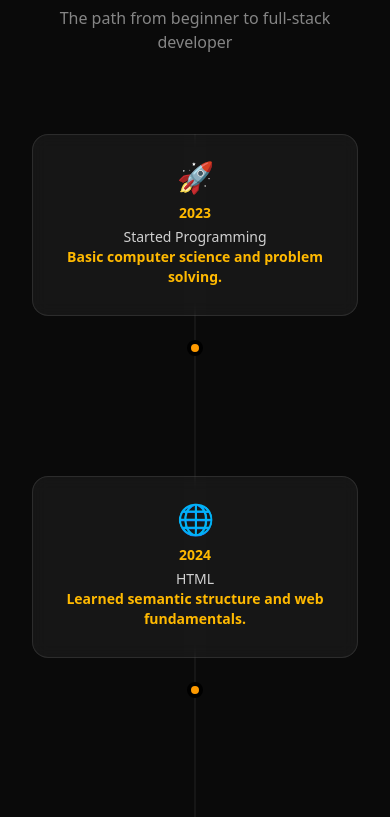
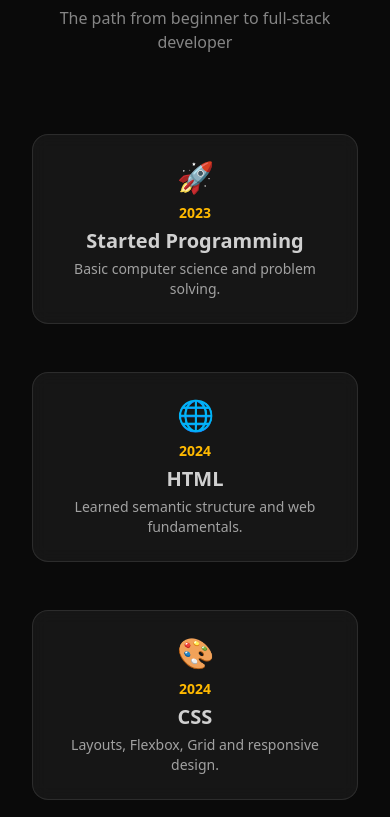
Before and after one commit to ankush-45aj/portfolio, a React (Vite) app: page /projects in a window 390 px wide. Shown: the part 3540-4357 px from the top of the page. Built offline with nearby package versions, Linux system fonts and the light colour scheme.

Commit message:
now it is stable version

```diff
--- a/src/sections/Project.jsx
+++ b/src/sections/Project.jsx
@@ -1,7 +1,6 @@
 import { useRef, useEffect } from "react";
 import gsap from "gsap";
 import { ScrollTrigger } from "gsap/ScrollTrigger";
-import Lenis from "@studio-freight/lenis";
 import parallax from "../assets/image1.png";
 import portifolioImage from "../assets/portifolioImage.png"
 
@@ -9,30 +8,13 @@ gsap.registerPlugin(ScrollTrigger);
 
 export function useHorizontalScroll({ sectionRef, trackRef, progressRef }) {
     useEffect(() => {
-        // 1️⃣ Initialize Lenis
-        const lenis = new Lenis({
-            smooth: false, // Disable smooth scrolling for faster response
-            duration: 0.7, // Lower duration for snappier feel
-            wheelMultiplier: 1.5, // Increase multiplier for faster scroll
-            touchMultiplier: 1.5,
-            easing: (t) => t, // Linear easing for instant scroll
-        });
-
-        // 2️⃣ Sync Lenis → ScrollTrigger
-        lenis.on("scroll", ScrollTrigger.update);
-
-        // 3️⃣ Use GSAP ticker (CRITICAL FIX)
-        const tickerFn = (time) => {
-            lenis.raf(time * 1000);
-        };
-        gsap.ticker.add(tickerFn);
-        gsap.ticker.lagSmoothing(0);
-
-        // 4️⃣ GSAP context
         const ctx = gsap.context(() => {
+            if (!trackRef.current) return;
             const totalWidth = trackRef.current.scrollWidth;
             const viewportWidth = window.innerWidth;
             const scrollDistance = totalWidth - viewportWidth;
+
+            if (scrollDistance <= 0) return;
 
             const tween = gsap.to(trackRef.current, {
                 x: -scrollDistance,
@@ -44,27 +26,20 @@ export function useHorizontalScroll({ sectionRef, trackRef, progressRef }) {
                 start: "top top",
                 end: () => `+=${scrollDistance}`,
                 pin: true,
-                scrub: 1,
+                scrub: true,
                 animation: tween,
                 invalidateOnRefresh: true,
                 onUpdate: (self) => {
                     if (progressRef?.current) {
-                        gsap.to(progressRef.current, {
-                            scaleX: self.progress,
-                            transformOrigin: "left",
-                            ease: "none",
-                            duration: 0.1,
-                        });
+                        progressRef.current.style.transform = `scaleX(${self.progress})`;
+                        progressRef.current.style.transformOrigin = "left";
                     }
                 },
             });
         }, sectionRef);
 
-        // 5️⃣ Cleanup
         return () => {
             ctx.revert();
-            gsap.ticker.remove(tickerFn);
-            lenis.destroy();
         };
     }, []);
 }
--- a/src/sections/Skills.jsx
+++ b/src/sections/Skills.jsx
@@ -328,24 +328,24 @@ export default function ParallaxSkillScroll() {
 
                     {/* Timeline */}
                     <div className="relative">
-                        <div className="absolute left-1/2 transform -translate-x-1/2 h-full w-px bg-white/10" />
+                        <div className="absolute left-1/2 transform -translate-x-1/2 h-full w-px bg-white/10 hidden md:block" />
 
-                        <div className="space-y-24">
+                        <div className="space-y-12 md:space-y-24">
                             {timeline.map((item, idx) => (
                                 <div
                                     key={idx}
                                     className={`timeline-item flex flex-col md:flex-row items-center gap-6 md:gap-8 ${idx % 2 !== 0 ? 'md:flex-row-reverse' : ''}`}
                                 >
                                     <div className="w-full md:w-1/2 text-center md:text-left">
-                                        <div className="inline-block p-6 bg-white/5 backdrop-blur border border-white/10 rounded-2xl hover:border-amber-500/50 transition-colors">
+                                        <div className="inline-block p-6 bg-white/5 backdrop-blur border border-white/10 rounded-2xl hover:border-amber-500/50 transition-colors w-full max-w-sm md:max-w-none">
                                             <div className="text-3xl mb-2">{item.icon}</div>
                                             <div className="text-amber-400 text-sm font-bold mb-1">{item.year}</div>
-                                            <div className="text-white/80 text-sm">{item.title}</div>
-                                            <div className="text-amber-400 text-sm font-bold mb-1">{item.desc}</div>
+                                            <div className="text-white/80 text-xl font-bold mb-1">{item.title}</div>
+                                            <div className="text-white/60 text-sm">{item.desc}</div>
                                         </div>
                                     </div>
-                                    <div className="w-4 h-4 bg-amber-500 rounded-full border-4 border-black z-10" />
-                                    <div className="w-1/2" />
+                                    <div className="w-4 h-4 bg-amber-500 rounded-full border-4 border-black z-10 hidden md:block" />
+                                    <div className="w-1/2 hidden md:block" />
                                 </div>
                             ))}
                         </div>
```
